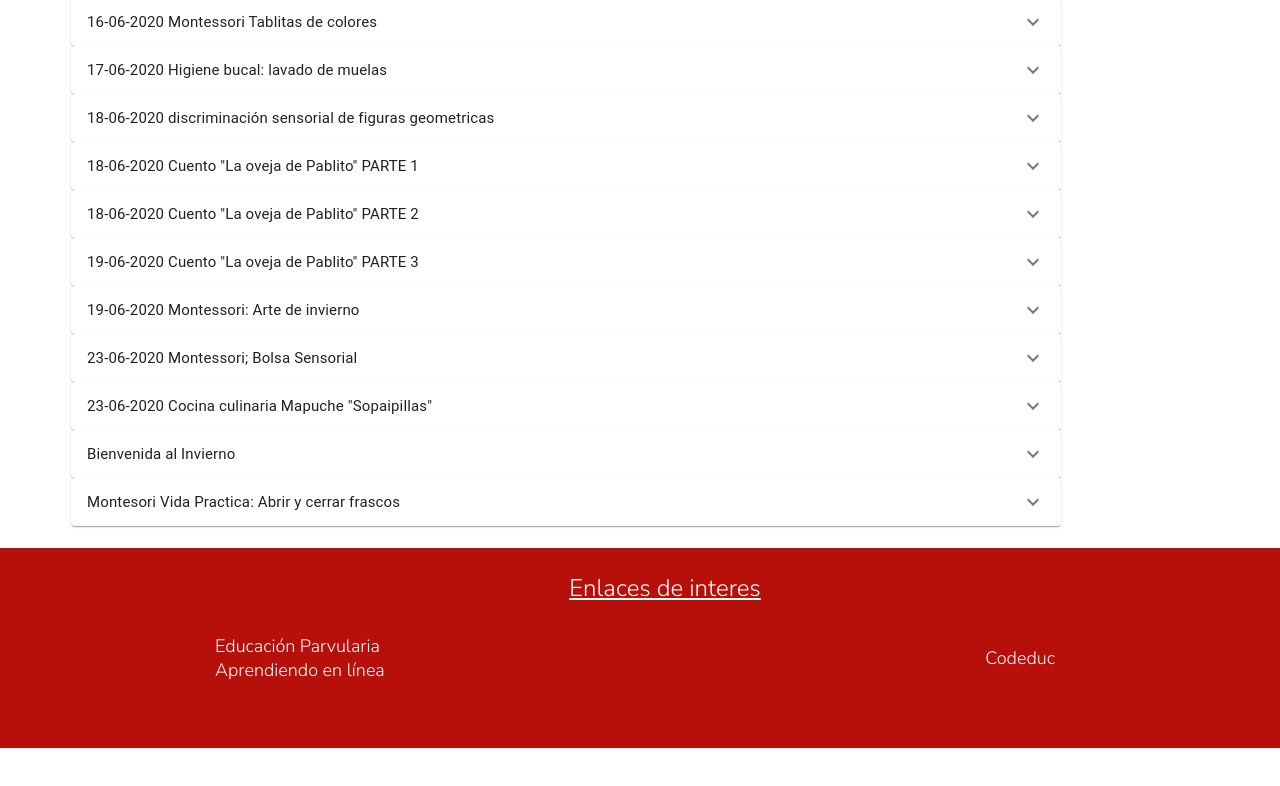
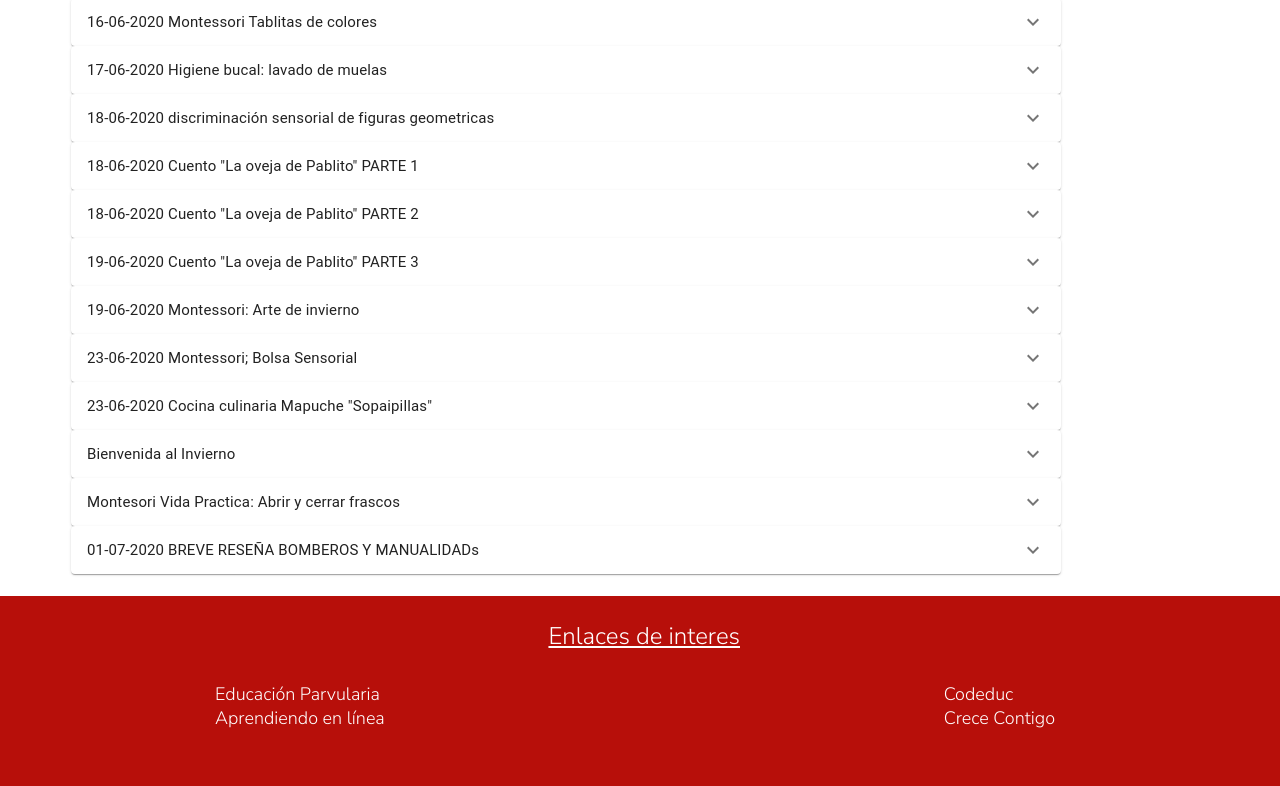
Before and after one commit to Pablohack/rayenmapucomunidad, a React (Create React App) app: page /videos in a window 1280 px wide. Shown: the part 2705-3491 px from the top of the page. Before the commit the page ends 3453 px from the top, so only its background shows below. Built offline with nearby package versions, Linux system fonts and the light colour scheme.

Commit message:
add link

```diff
--- a/src/components/footer/footer.tsx
+++ b/src/components/footer/footer.tsx
@@ -25,6 +25,8 @@ export default function Footer() {
             <a href="http://www.codeduc.cl/" className="linkFooter">
               Codeduc
           </a>
+            <br />
+            <a href="http://www.crececontigo.gob.cl/" className="linkFooter">Crece Contigo</a>
           </ul>
         </Grid>
       </Grid>
--- a/src/containers/videos/videoLayout.tsx
+++ b/src/containers/videos/videoLayout.tsx
@@ -866,7 +866,20 @@ export default function VideoLayout() {
                     </ExpansionPanelDetails>
                 </ExpansionPanel>
             </div>
-
+            <div className={classes.root}>
+                <ExpansionPanel>
+                    <ExpansionPanelSummary
+                        expandIcon={<ExpandMoreIcon />}
+                        aria-controls="panel1a-content"
+                        id="panel1a-header"
+                    >
+                        <Typography className={classes.heading}>01-07-2020 BREVE RESEÑA BOMBEROS Y MANUALIDADs</Typography>
+                    </ExpansionPanelSummary>
+                    <ExpansionPanelDetails className={classes.body}>
+                        <VideoPlayer link='https://youtu.be/9M4SS5xFbxU'></VideoPlayer>
+                    </ExpansionPanelDetails>
+                </ExpansionPanel>
+            </div>
         </Box>
 
     );
```
